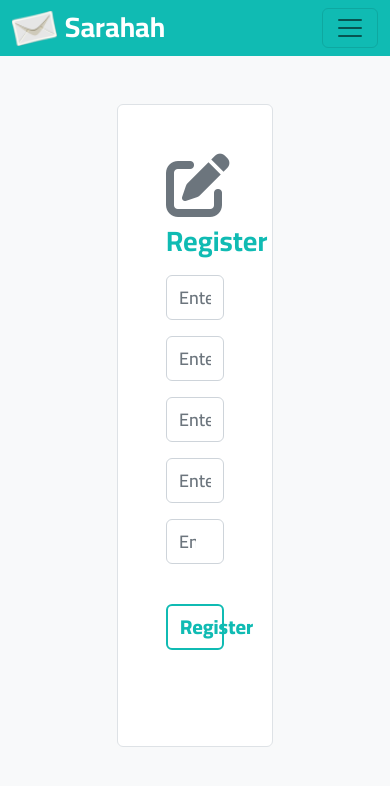
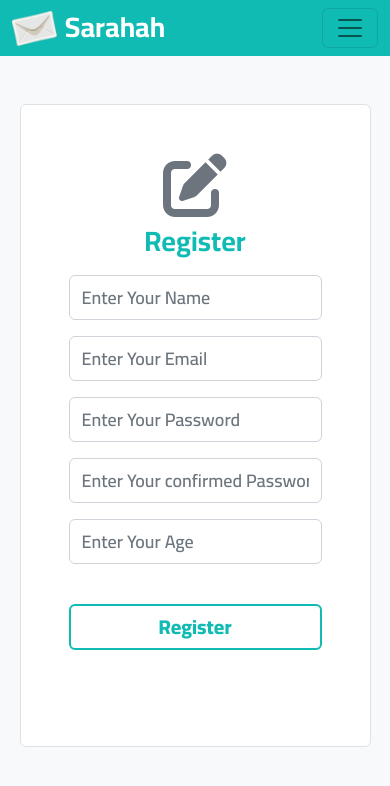
Before and after one commit to faress-136/Sarahah-FrontEnd-React, a React (Vite) app: page /register in a window 390 px wide. Shown: the top 786 px of the page. Built offline with nearby package versions, Linux system fonts and the light colour scheme; a web font is replaced by a local one.

Commit message:
style-changes

```diff
--- a/src/index.css
+++ b/src/index.css
@@ -52,6 +52,18 @@
   width: 40% !important;
 }
 
+@media (max-width: 575.98px) {
+  .square-form {
+    width: 90% !important;
+  }
+}
+
+/* For screens between 576px and 992px */
+@media (min-width: 576px) and (max-width: 991.98px) {
+  .square-form {
+    width: 60% !important;
+  }
+}
 .text-color{
   color: var(--headers) !important;
 }
```
